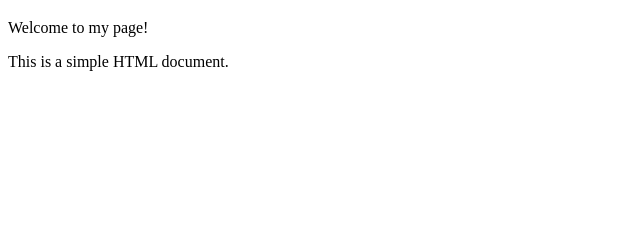
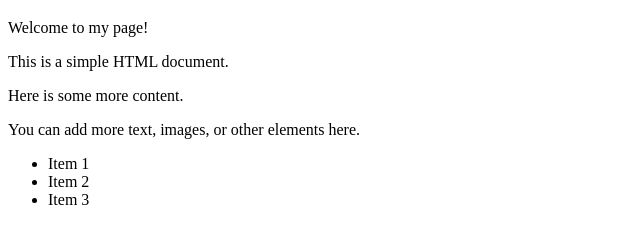
Before and after one commit to priya141599/git-prac, a plain HTML site: page index.html in a window 1280 px wide. Shown: the part 61-304 px from the top of the page, without its empty margins (0-640 px from the left). Drawn offline with Linux system fonts and the light colour scheme.

Commit message:
js file removed and html update

```diff
--- a/index.html
+++ b/index.html
@@ -9,5 +9,14 @@
     <h1>hi</h1>
     <p>Welcome to my page!</p>
     <p>This is a simple HTML document.</p>
+    <div>
+        <p>Here is some more content.</p>
+        <p>You can add more text, images, or other elements here.</p>
+        <ul>
+            <li>Item 1</li>
+            <li>Item 2</li>
+            <li>Item 3</li>
+        </ul>
+    </div>
 </body>
 </html>
```
Also changed, not shown: app.js (deleted).
